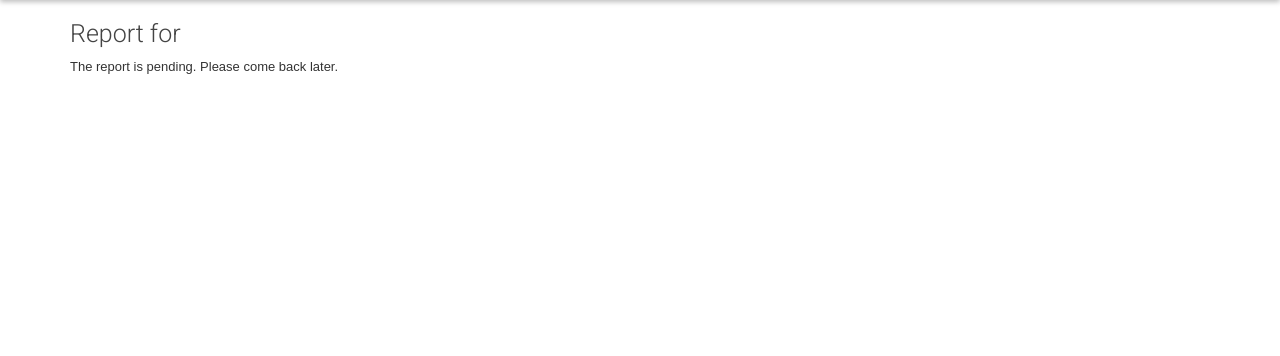
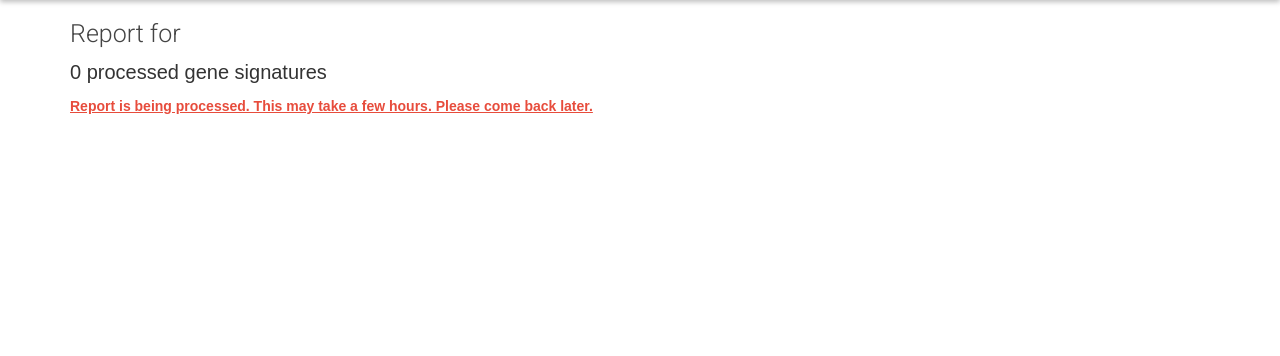
Before and after one commit to MaayanLab/gen3va, a Flask app: template gen3va/templates/report-pending.html in a window 1280 px wide. Shown: the part 64-420 px from the top of the page. Run offline with Flask 2, Linux system fonts and the light colour scheme; the template is opened without the code that fills it, so the values that code supplies are empty; parts of the project's set-up code (start-up, migrations or seed data) failed here and were passed over; some libraries are stand-ins or nearby versions.

Commit message:
Cleaned up homepage and report pages with descriptions, styling, etc

```diff
--- a/gen3va/db/dataaccess.py
+++ b/gen3va/db/dataaccess.py
@@ -127,9 +127,6 @@ def get_statistics():
             else:
                 report_status = tag.reports[-1].status
 
-            if len(tag.gene_signatures) < 3:
-                continue
-
             tags.append({
                 'name': tag.name,
                 'is_curated': tag.is_curated,
--- a/gen3va/static/js/pca.js
+++ b/gen3va/static/js/pca.js
@@ -1,7 +1,7 @@
 function plotPCA(pcaObj, container, tooltipFormatter) {
 
     Highcharts.setOptions({
-        colors: ['#009dff', '#d90000']
+        colors: ['#428bca', '#004561']
     });
 
     container = container || 'pca-container';
--- a/gen3va/static/style/consensus.css
+++ b/gen3va/static/style/consensus.css
@@ -1,5 +1,6 @@
+/* Links */
 #consensus .description {
-  background: #f5f5f5;
+  background: #f9f9f9;
   margin-top: 20px;
   padding: 10px;
 }
--- a/gen3va/static/style/main.css
+++ b/gen3va/static/style/main.css
@@ -1,3 +1,4 @@
+/* Links */
 /* Reset
  * ----- */
 html,
@@ -65,7 +66,7 @@ form button.submit {
   font-size: 14px;
 }
 form .description {
-  background: #f5f5f5;
+  background: #f9f9f9;
   margin-top: 10px;
   padding: 5px;
 }
@@ -158,9 +159,6 @@ pre {
 }
 .clear {
   clear: both;
-}
-.highlight {
-  color: #d90000;
 }
 caption {
   font-style: italic;
--- a/gen3va/static/style/pages.css
+++ b/gen3va/static/style/pages.css
@@ -1,3 +1,4 @@
+/* Links */
 #index-page {
   margin-top: 30px;
 }
@@ -11,7 +12,7 @@
   margin-top: 10px;
 }
 #index-page button {
-  background-color: #eeeeee;
+  background-color: #f9f9f9;
 }
 #index-page #intoduction {
   border-bottom: 1px solid #aaaaaa;
@@ -21,6 +22,7 @@
   margin-bottom: 25px;
 }
 #index-page .tag-box {
+  box-shadow: 0 1px 1px 0 rgba(0, 0, 0, 0.26);
   background-color: #f9f9f9;
   border: 1px solid #aaaaaa;
   padding: 10px;
@@ -40,16 +42,17 @@
   font-size: 20px;
   font-weight: bold;
 }
+#index-page .tag-box .description {
+  max-width: 400px;
+}
 #index-page .tag-box.curated {
-  border-color: #bf2718;
-  background-color: #e74c3c;
-  color: white;
+  border: 1px solid #bf2718;
+}
+#index-page .tag-box.curated em {
+  color: #e74c3c;
 }
 #index-page .tag-box.curated .tag-name {
-  color: white;
-}
-#index-page .tag-box.curated a {
-  color: white;
+  color: #e74c3c;
 }
 #index-page .tag-box.curated a:hover {
   opacity: .7;
@@ -81,21 +84,29 @@
 #about-page #platforms-bar-chart {
   height: 1000px;
 }
-#report-page iframe,
-#report-page #pca-container {
-  border: 1px solid #aaaaaa;
-}
-#report-page iframe {
-  height: 500px;
-  width: 100%;
-}
-#report-page #report-metadata #gene-signatures-count {
+#report-page #report-metadata #gene-signatures-count,
+#report-pending-page #report-metadata #gene-signatures-count {
   font-size: 20px;
 }
-#report-page #report-metadata #curated-tag {
+#report-page #report-metadata #curated-tag,
+#report-pending-page #report-metadata #curated-tag {
   color: #e74c3c;
   font-size: 16px;
   padding: 5px;
+}
+#report-pending-page .notification {
+  color: #e74c3c;
+  font-weight: bold;
+  font-size: 14px;
+  text-decoration: underline;
+}
+#report-page iframe,
+#report-page #pca-container {
+  border: 1px solid #eeeeee;
+}
+#report-page iframe {
+  height: 800px;
+  width: 100%;
 }
 #report-page .section {
   border-top: 1px solid #aaaaaa;
@@ -109,7 +120,7 @@ table td {
   vertical-align: middle !important;
 }
 table .optional-metadata-content {
-  background-color: #f5f5f5;
+  background-color: #f9f9f9;
   padding: 10px;
 }
 table .optional-metadata-content table {
--- a/gen3va/static/style/pages.less
+++ b/gen3va/static/style/pages.less
@@ -114,6 +112,26 @@
             font-size: 16px;
             padding: 5px;
         }
+    }
+}
+
+#report-pending-page {
+    .notification {
+        color: @color-palette-red;
+        font-weight: bold;
+        font-size: 14px;
+        text-decoration: underline;
+    }
+}
+
+#report-page {
+    iframe,
+    #pca-container {
+        border: 1px solid @color-gray-light;
+    }
+    iframe {
+        height: 800px;
+        width: 100%;
     }
     .section {
         border-top: 1px solid @color-gray;
--- a/gen3va/static/style/tags.css
+++ b/gen3va/static/style/tags.css
@@ -1,3 +1,4 @@
+/* Links */
 #tags .tagit {
   box-shadow: inset 0 1px 1px rgba(0, 0, 0, 0.075);
   -webkit-box-shadow: inset 0 1px 1px rgba(0, 0, 0, 0.075);
@@ -34,7 +35,7 @@
 .ui-state-default,
 .ui-widget-content .ui-state-default,
 .ui-widget-header .ui-state-default {
-  background: #f5f5f5 !important;
+  background: #f9f9f9 !important;
   font-weight: normal;
 }
 input.tagit-hidden-field {
--- a/gen3va/static/style/tags.less
+++ b/gen3va/static/style/tags.less
@@ -40,7 +40,7 @@
 .ui-state-default,
 .ui-widget-content .ui-state-default,
 .ui-widget-header .ui-state-default {
-    background: @color-lightgray1 !important;
+    background: @color-gray-very-light !important;
     font-weight: normal;
 }
 input.tagit-hidden-field {
--- a/gen3va/static/style/variable.css
+++ b/gen3va/static/style/variable.css
@@ -0,0 +1 @@
+/* Links */
--- a/gen3va/static/style/variable.less
+++ b/gen3va/static/style/variable.less
@@ -13,20 +13,17 @@
 @font-family-accent: 'Roboto', arial, sans-serif;
 @font-family-mono: 'Consolas', courier, monospace;
 
-@font-size-base: 13px;
-
-@color-primary: #004561;
 @color-darkgray: #444444;
 @color-gray: #aaaaaa;
-@color-lightgray1: #f5f5f5;
-@color-lightgray2: #f9f9f9;
-@color-lightgray3: #eeeeee;
+@color-gray-very-light: #f9f9f9;
+@color-gray-light: #eeeeee;
+
+/* Links */
 @color-blue: #428bca;
-@color-blue-light: #67c4ff;
 @color-blue-dark: #006eb3;
+
 @color-darkblue: #0078c2;
-@color-red: #d90000;
-@color-lightyellow: #fffac7;
+@color-yellow-light: #fffac7;
 @color-yellow: #fff169;
 
 @color-black-almost: #444;
--- a/gen3va/templates/report-pending.html
+++ b/gen3va/templates/report-pending.html
@@ -4,11 +4,21 @@
 
 {% block body %}
 
-    <div class="report-page">
-
-        <h1>Report for {{ tag.name }}</h1>
-        <p>The report is pending. Please come back later.</p>
-
+    <div id="report-pending-page">
+        <div id="report-metadata">
+            <h1>Report for <strong>{{ tag.name }}</strong>
+                {% if tag.is_curated %}
+                    <strong id="curated-tag">Curated Tag</strong>
+                {% endif %}
+            </h1>
+            <p id="gene-signatures-count">{{ tag.gene_signatures|length }} processed gene signatures</p>
+            {% if report.tag.description %}
+                <p>{{ report.tag.description }}</p>
+            {% endif %}
+        </div>
+        <p class="notification">
+            Report is being processed. This may take a few hours. Please come back later.
+        </p>
     </div>
 
 {% endblock %}
--- a/gen3va/templates/report.html
+++ b/gen3va/templates/report.html
@@ -17,7 +17,9 @@
                 {% endif %}
             </h1>
             <p id="gene-signatures-count">{{ tag.gene_signatures|length }} processed gene signatures</p>
-            <p>Tag descriptions are under construction.</p>
+            {% if report.tag.description %}
+                <p>{{ report.tag.description }}</p>
+            {% endif %}
         </div>
         <div class="section">
             <h4>Principal Component Analysis of gene signatures</h4>
@@ -29,7 +31,6 @@
                 <iframe src="{{ target_app_link.link }}"></iframe>
             </div>
         {% endfor %}
-
     </div>
 
     <script>
```
Also changed, not shown: other parts of gen3va/static/style/pages.less (+19 -21 lines), gen3va/endpoints/pages/indexpage.py (+3 -5 lines), gen3va/endpoints/pages/reportpage.py (+10 -1 lines), gen3va/static/style/consensus.less (+5 -5 lines), gen3va/static/style/main.less (+11 -14 lines), gen3va/templates/index.html (+16 -10 lines), migrations/20151224_report_updates.sql (added), 2 other files.
